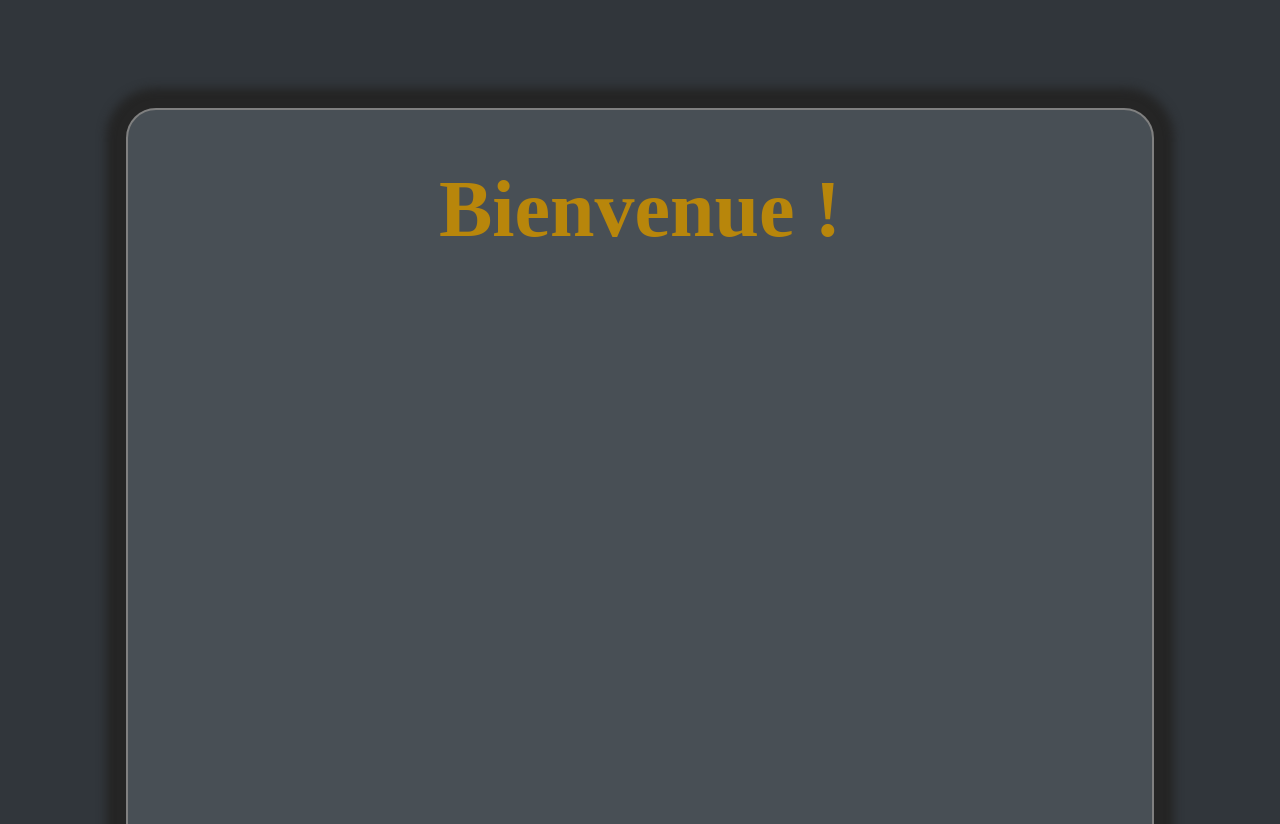
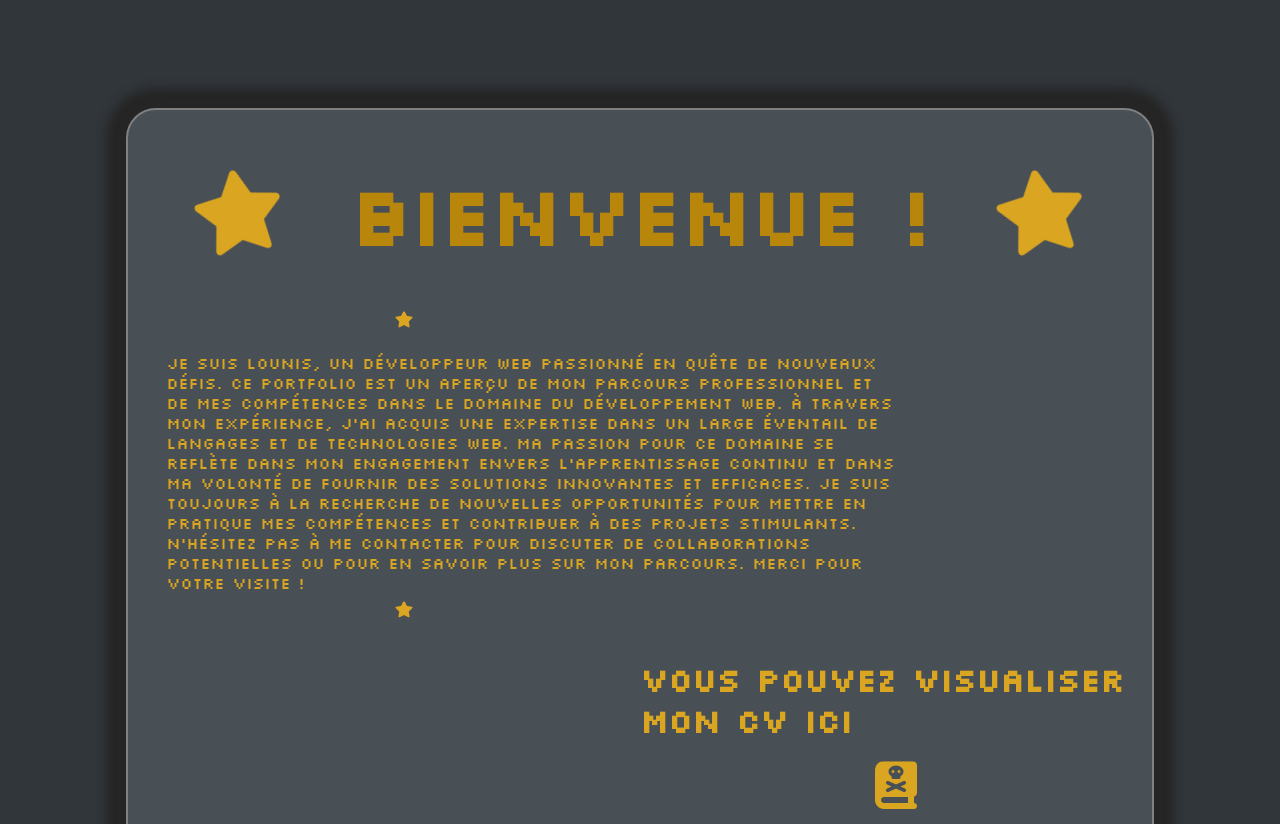
Before and after one commit to lounis59/Portfolio, a plain HTML site: page index.html in a window 1280 px wide. Shown: the top 824 px of the page. Drawn offline with Linux system fonts and the light colour scheme; a web font is replaced by a local one.

Commit message:
portfolio1

```diff
--- a/index.html
+++ b/index.html
@@ -1,14 +1,52 @@
 <!DOCTYPE html>
 <html lang="fr">
-<head>
-    <meta charset="UTF-8">
-    <meta name="viewport" content="width=device-width, initial-scale=1.0">
-    <title>Benvenue sur mon portfolio</title>
-    <link rel="stylesheet" href="style.css">
-</head>
-<body>
+  <head>
+    <meta charset="UTF-8" />
+    <meta name="viewport" content="width=device-width, initial-scale=1.0" />
+    <title>Benvenue sur le portfolio de Lounis HABROUCHE</title>
+    <link
+      rel="shortcut icon"
+      href="./assets/img/dungeon-solid.svg"
+      type="image/x-icon"
+    />
+    <link
+      rel="stylesheet"
+      href="./assets/node_modules/@fortawesome/fontawesome-free/css/all.min.css"
+    />
+    <link rel="stylesheet" href="style.css" />
+  </head>
+  <body>
     <main>
+      <div class="title">
+        <i class="fa-solid fa-star" ></i>
         <h1>Bienvenue !</h1>
+        <i class="fa-solid fa-star" ></i>
+      </div>
+
+      <div class="present">
+        <i class="fa-solid fa-star"></i>
+        <p>
+          Je suis Lounis, un développeur web passionné en quête de nouveaux
+          défis. Ce portfolio est un aperçu de mon parcours professionnel et de
+          mes compétences dans le domaine du développement web. À travers mon
+          expérience, j'ai acquis une expertise dans un large éventail de
+          langages et de technologies web. Ma passion pour ce domaine se reflète
+          dans mon engagement envers l'apprentissage continu et dans ma volonté
+          de fournir des solutions innovantes et efficaces. Je suis toujours à
+          la recherche de nouvelles opportunités pour mettre en pratique mes
+          compétences et contribuer à des projets stimulants. N'hésitez pas à me
+          contacter pour discuter de collaborations potentielles ou pour en
+          savoir plus sur mon parcours. Merci pour votre visite !
+        </p>
+        <i class="fa-solid fa-star"></i>
+      </div>
+      <div class="Cv">
+        <h3>vous pouvez visualiser mon cv ici</h3>
+        <i class="fa-solid fa-book-skull"></i>
+        <div class="cv">
+            <embed src="assets/pdf/C-V HABROUCHE Lounis.pdf" type="application/pdf" width="400" height="600">
+        </div>
+      </div>
     </main>
-</body>
+  </body>
 </html>
--- a/style.css
+++ b/style.css
@@ -1,6 +1,78 @@
+@keyframes mouv {
+  5% {
+    translate: 5cqw -1cqw;
+  }
+  10% {
+    translate: 10cqw 1cqw;
+  }
+  15% {
+    translate: 15cqw -1cqw;
+  }
+  20% {
+    translate: 20cqw 1cqw;
+  }
+  25% {
+    translate: 25cqw -1cqw;
+  }
+  30% {
+    translate: 30cqw 1cqw;
+  }
+  35% {
+    translate: 35cqw -1cqw;
+  }
+  40% {
+    translate: 40cqw 1cqw;
+  }
+  45% {
+    translate: 45cqw -1cqw;
+  }
+  50% {
+    translate: 50cqw 1cqw;
+  }
+  55% {
+    translate: 55cqw -1cqw;
+  }
+  60% {
+    translate: 60cqw 1cqw;
+  }
+  65% {
+    translate: 65cqw -1cqw;
+  }
+  70% {
+    translate: 70cqw 1cqw;
+  }
+  75% {
+    translate: 75cqw -1cqw;
+  }
+  80% {
+    translate: 80cqw 1cqw;
+  }
+  85% {
+    translate: 85cqw -1cqw;
+  }
+  90% {
+    translate: 90cqw 1cqw;
+  }
+  95% {
+    translate: 95cqw -1cqw;
+  }
+  100% {
+    translate: 100cqw;
+  }
+}
+@keyframes rotation {
+  100%{
+    rotate: 360deg;
+  }
+}
+@keyframes saut {
+  100%{
+    translate: 0 -30%;
+  }
+}
 @font-face {
   font-family: "SilksScreen-Regular";
-  src: url(./assets/Silkscreen-Regular.ttf);
+  src: url(./assets/font-family/Silkscreen-Regular.ttf);
 }
 body {
   background-color: rgb(49, 54, 59);
@@ -10,19 +82,74 @@ body {
 }
 main {
   width: 80vw;
-  height: 100vh;
+  height: auto;
+  min-height: 120vh;
   background-color: rgb(72, 79, 85);
   margin-top: 100px;
   border: 2px solid grey;
   border-radius: 30px;
   box-shadow: 0 0 10px 20px rgb(37, 37, 37);
   display: grid;
-  grid-template-columns: 4;
+  grid-template-columns: repeat(4, 25%);
+  grid-template-rows: min-content min-content min-content;
+}
+.title{
+  display: flex;
+  justify-content: space-evenly;
+  align-items: center;
+  grid-column: 1/5;
+}
+.title i{
+  font-size: 5rem;
+  color: goldenrod;
+  animation: rotation 1.5s infinite;
 }
 h1 {
-  grid-column: 1/5;
+
   text-align: center;
   font-size: 5rem;
   font-family: "SilksScreen-Regular";
   color: darkgoldenrod;
 }
+.present p {
+  font-family: "SilksScreen-Regular";
+  color: goldenrod;
+  margin-left: 5%;
+}
+.present {
+  container-type: inline-size;
+  grid-row: 2/2;
+  grid-column: 1/4;
+}
+.present i {
+  color: goldenrod;
+  animation: mouv 3s infinite alternate;
+}
+.Cv{
+  position: relative;
+  grid-row: 3;
+  grid-column: 3/5;
+  display: flex;
+  flex-direction: column;
+  align-items: center;
+
+}
+.Cv h3{
+  font-family: "SilksScreen-Regular" ;
+  font-size: 2rem;
+  color: goldenrod;
+}
+.Cv i{
+  color: goldenrod;
+  font-size: 3rem;
+  cursor: pointer;
+  animation: saut 0.4s infinite alternate;
+}
+.cv{
+  display:none;
+  position: absolute;
+  top:50%
+}
+.Cv i:hover+.cv{
+  display: block;
+}
```
